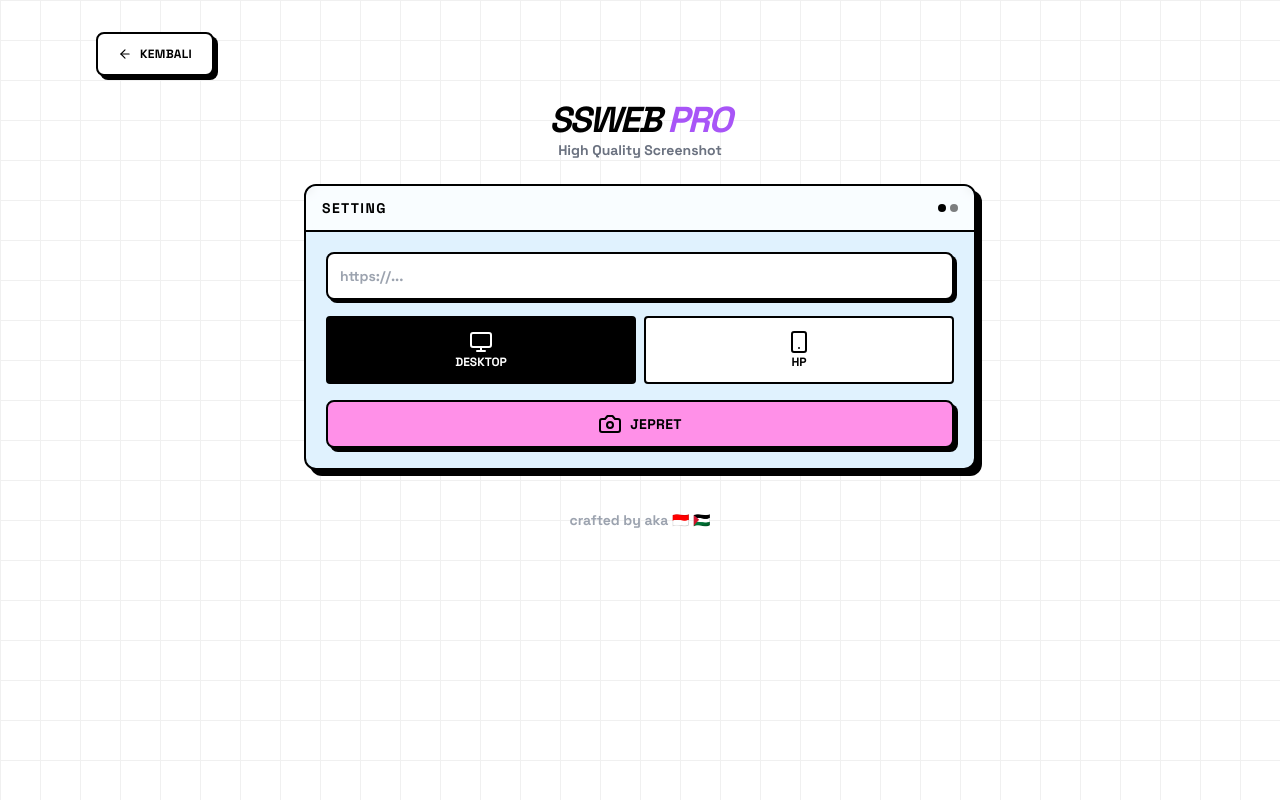
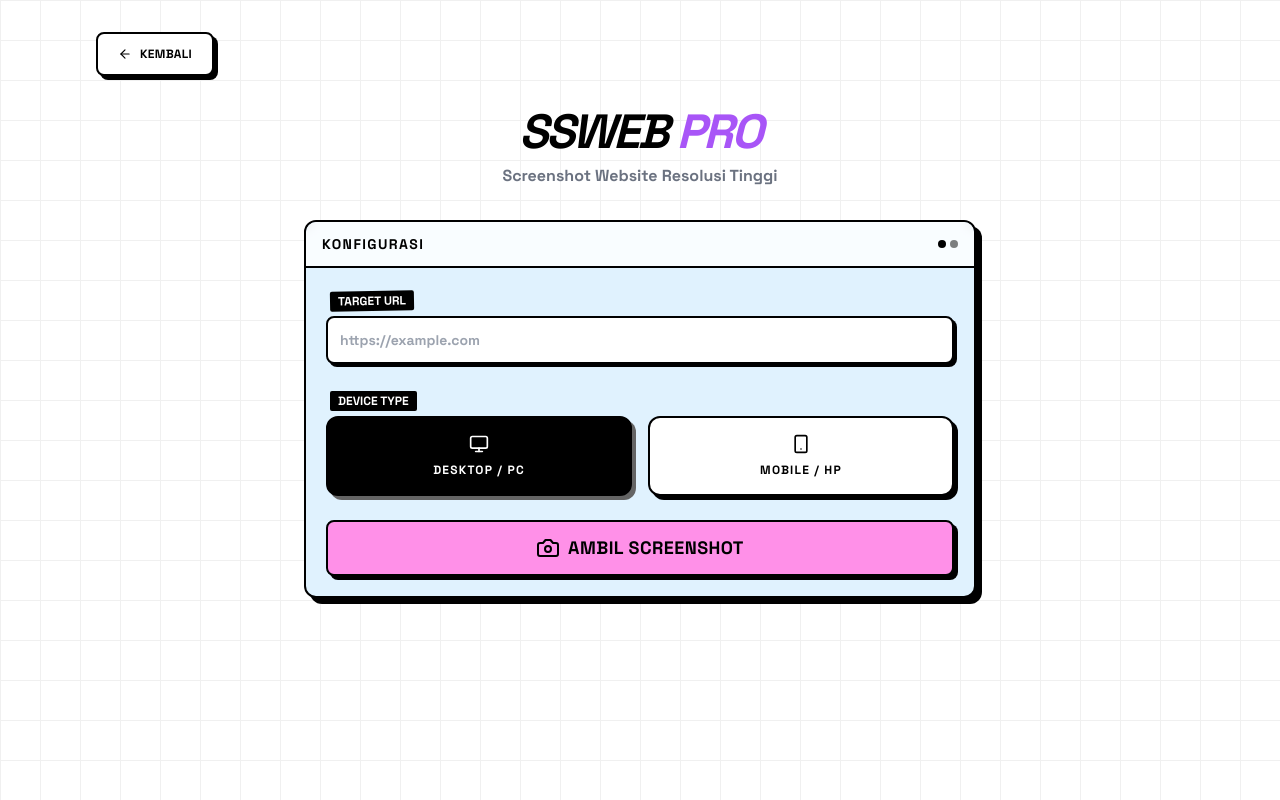
Before and after one commit to akaanakbaik/kaai, a React (Vite) app: page /ssweb in a window 1280 px wide. Built offline with nearby package versions, Linux system fonts and the light colour scheme.

Commit message:
Update SSWeb.jsx

```diff
--- a/src/pages/SSWeb.jsx
+++ b/src/pages/SSWeb.jsx
@@ -1,10 +1,11 @@
 import React, { useState } from 'react';
 import axios from 'axios';
 import { NeoCard, NeoButton, NeoInput, PageWrapper } from '../components/NeoUI';
-import { Camera, Download, Loader, Monitor, Smartphone, ArrowLeft, Image } from 'lucide-react';
+import { Camera, Download, Loader, Monitor, Smartphone, ArrowLeft, Image, ExternalLink } from 'lucide-react';
 import { Link } from 'react-router-dom';
 import toast from 'react-hot-toast';
 import { Helmet } from 'react-helmet-async';
+import { motion, AnimatePresence } from 'framer-motion';
 
 const SSWeb = () => {
     const [url, setUrl] = useState('');
@@ -18,7 +19,8 @@ const SSWeb = () => {
         try {
             const res = await axios.get(`/api/ssweb?url=${url}&type=${type}`);
             if(res.data.status) {
-                setResult(res.data.url); // Backend sudah mengembalikan URL lengkap
+                // Pastikan URL tidak di-cache browser
+                setResult(`${res.data.url}?t=${Date.now()}`);
                 toast.success("Berhasil!");
             } else throw new Error(res.data.msg);
         } catch (e) { toast.error("Gagal: " + (e.response?.data?.msg || "Server Error")); } finally { setLoading(false); }
@@ -26,33 +28,69 @@ const SSWeb = () => {
 
     return (
         <PageWrapper>
-            <Helmet><title>SSWeb Pro</title></Helmet>
-            <div className="mb-6"><Link to="/"><NeoButton variant="white" className="text-xs"><ArrowLeft size={14}/> KEMBALI</NeoButton></Link></div>
-            <div className="max-w-2xl mx-auto space-y-6">
-                <div className="text-center">
-                    <h1 className="text-4xl font-black italic tracking-tighter">SSWEB <span className="text-purple-500">PRO</span></h1>
-                    <p className="text-sm font-bold text-gray-500">High Quality Screenshot</p>
+            <Helmet><title>SSWeb Pro - KAAI</title></Helmet>
+            <div className="mb-8"><Link to="/"><NeoButton variant="white" className="text-xs"><ArrowLeft size={14}/> KEMBALI</NeoButton></Link></div>
+
+            <div className="max-w-2xl mx-auto space-y-8">
+                <div className="text-center space-y-2">
+                    <h1 className="text-5xl font-black italic tracking-tighter">SSWEB <span className="text-purple-500">PRO</span></h1>
+                    <p className="text-base font-bold text-gray-500">Screenshot Website Resolusi Tinggi</p>
                 </div>
-                <NeoCard className="bg-[#E0F2FE]" title="SETTING">
-                    <div className="space-y-4">
-                        <NeoInput placeholder="https://..." value={url} onChange={e => setUrl(e.target.value)} />
-                        <div className="grid grid-cols-2 gap-2">
-                            {[{id:'desktop',l:'DESKTOP',i:<Monitor/>},{id:'mobile',l:'HP',i:<Smartphone/>}].map(t=>(
-                                <button key={t.id} onClick={()=>setType(t.id)} className={`flex flex-col items-center p-3 rounded border-2 border-black ${type===t.id?'bg-black text-white':'bg-white'}`}>{t.i}<span className="text-xs font-bold">{t.l}</span></button>
-                            ))}
+
+                <NeoCard className="bg-[#E0F2FE]" title="KONFIGURASI">
+                    <div className="space-y-6">
+                        <NeoInput placeholder="https://example.com" value={url} onChange={e => setUrl(e.target.value)} label="TARGET URL" />
+
+                        <div className="space-y-1">
+                            <label className="font-bold text-xs uppercase ml-1 bg-black text-white px-2 py-0.5 rounded-sm inline-block">DEVICE TYPE</label>
+                            <div className="grid grid-cols-2 gap-4">
+                                {[{id:'desktop',l:'DESKTOP / PC',i:<Monitor size={20}/>},{id:'mobile',l:'MOBILE / HP',i:<Smartphone size={20}/>}].map(t=>(
+                                    <button key={t.id} onClick={()=>setType(t.id)} className={`flex flex-col items-center gap-2 p-4 rounded-xl border-2 border-black transition-all ${type===t.id?'bg-black text-white shadow-[4px_4px_0px_0px_rgba(100,100,100,1)]':'bg-white hover:bg-gray-50 shadow-[4px_4px_0px_0px_black]'}`}>
+                                        {t.i}<span className="text-xs font-black tracking-widest">{t.l}</span>
+                                    </button>
+                                ))}
+                            </div>
                         </div>
-                        <NeoButton onClick={handleSS} disabled={loading} className="w-full h-12" variant="secondary">{loading?<Loader className="animate-spin"/>:<><Camera/> JEPRET</>}</NeoButton>
+
+                        <NeoButton onClick={handleSS} disabled={loading} className="w-full h-14 text-lg" variant="secondary">
+                            {loading ? <div className="flex items-center gap-2"><Loader className="animate-spin"/> MEMPROSES...</div> : <><Camera/> AMBIL SCREENSHOT</>}
+                        </NeoButton>
                     </div>
                 </NeoCard>
-                {result && (
-                    <NeoCard title="RESULT" className="bg-white animate-in slide-in-from-bottom-5">
-                        <div className="border-2 border-black p-1 bg-gray-100 rounded mb-4"><img src={result} className="w-full h-auto rounded" alt="Result"/></div>
-                        <a href={result} download={`ssweb-${Date.now()}.jpg`} target="_blank"><NeoButton variant="dark" className="w-full"><Download size={16}/> DOWNLOAD</NeoButton></a>
-                    </NeoCard>
-                )}
+
+                <AnimatePresence>
+                    {result && (
+                        <motion.div initial={{opacity:0, y:20}} animate={{opacity:1, y:0}}>
+                            <NeoCard title="HASIL PREVIEW" className="bg-white">
+                                <div className="border-2 border-black p-2 bg-gray-100 rounded-lg mb-4 shadow-inner relative group">
+                                    <div className="absolute inset-0 flex items-center justify-center bg-gray-200 -z-10 text-gray-400 font-bold">
+                                        Memuat Gambar...
+                                    </div>
+                                    <img
+                                        src={result}
+                                        className="w-full h-auto rounded border border-gray-300"
+                                        alt="Hasil Screenshot"
+                                        onError={(e) => {
+                                            e.target.style.display = 'none';
+                                            toast.error("Gagal memuat gambar (Link Expired/Error)");
+                                        }}
+                                    />
+                                </div>
+                                <div className="grid grid-cols-2 gap-4">
+                                    <a href={result} target="_blank" rel="noopener noreferrer" className="w-full">
+                                        <NeoButton variant="white" className="w-full"><ExternalLink size={16}/> BUKA FULL</NeoButton>
+                                    </a>
+                                    <a href={result} download={`ssweb-${Date.now()}.jpg`} target="_blank" rel="noopener noreferrer" className="w-full">
+                                        <NeoButton variant="dark" className="w-full"><Download size={16}/> DOWNLOAD JPG</NeoButton>
+                                    </a>
+                                </div>
+                            </NeoCard>
+                        </motion.div>
+                    )}
+                </AnimatePresence>
             </div>
-            <footer className="text-center pt-10 pb-4"><p className="font-black text-sm text-gray-400">crafted by aka 🇮🇩 🇵🇸</p></footer>
         </PageWrapper>
     );
 };
+
 export default SSWeb;
```
